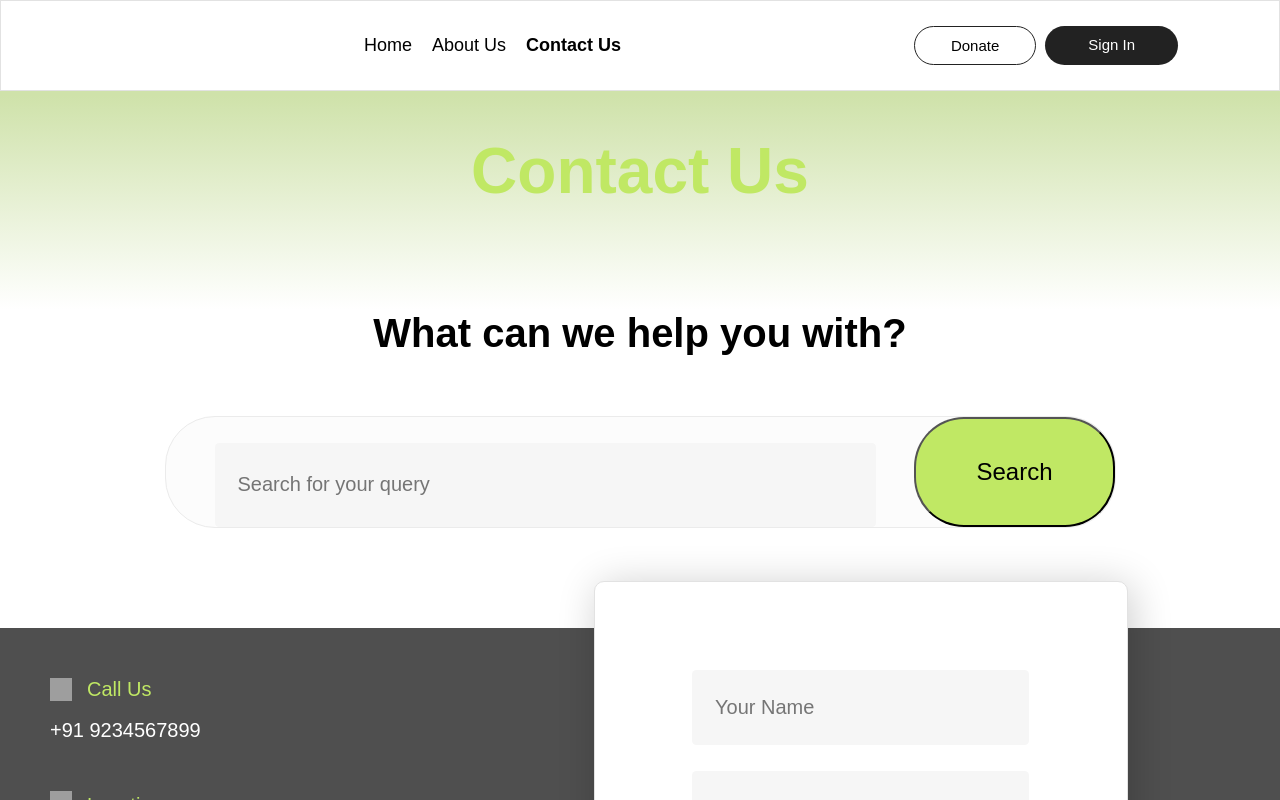
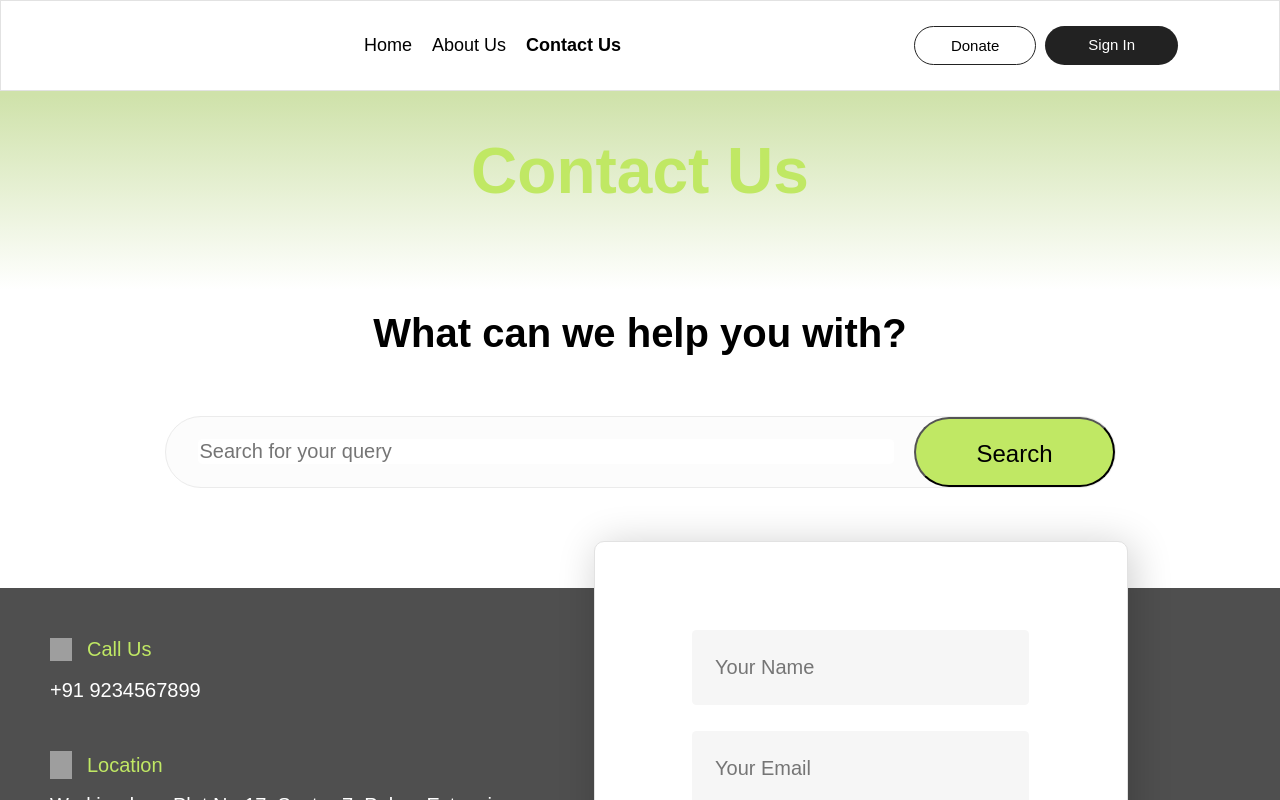
Before and after one commit to nikhilscaria3/CapitalHub, a React (Create React App) app in the folder frontend/: page /contactus in a window 1280 px wide. Shown: the top 800 px of the page. Built offline with nearby package versions, Linux system fonts and the light colour scheme; grey boxes are pictures that could not be loaded.

Commit message:
update of contactus

```diff
--- a/frontend/src/Components/ContactusComponent.js
+++ b/frontend/src/Components/ContactusComponent.js
@@ -21,7 +21,7 @@ const ContactUs = () => {
                 </div>
 
                 <div className="searchcontainer">
-                    <input className="inputdata" placeholder="Search for your query"></input>
+                    <input className="searchinputdata" placeholder="Search for your query"></input>
                     <button className="searchbutton">Search</button>
                 </div>
             </div>
--- a/frontend/src/Styles/ContactUs.css
+++ b/frontend/src/Styles/ContactUs.css
@@ -34,6 +34,7 @@
     display: flex;
     margin-top: 38px;
     width: 917px;
+    height: 70px;
     max-width: 100%;
     margin: auto;
     padding-left: 32px;
@@ -59,7 +60,7 @@
     align-items: center;
     color: #000;
     white-space: nowrap;
-    padding: 39px 60px;
+    padding: 21px 60px;
     font: 24px Poppins, sans-serif;
 }
 
@@ -232,6 +233,16 @@
     padding: 26px 60px 26px 23px;
 }
 
+.searchinputdata {
+    font-family: Poppins, sans-serif;
+    border-radius: 4.399px;
+    flex-grow: 1;
+    border: none;
+    flex-basis: auto;
+    margin: auto 0;
+    font: 20px Poppins, sans-serif;
+}
+
 .contactformsubmit {
     justify-content: center;
     border-radius: 33.079px;
```
